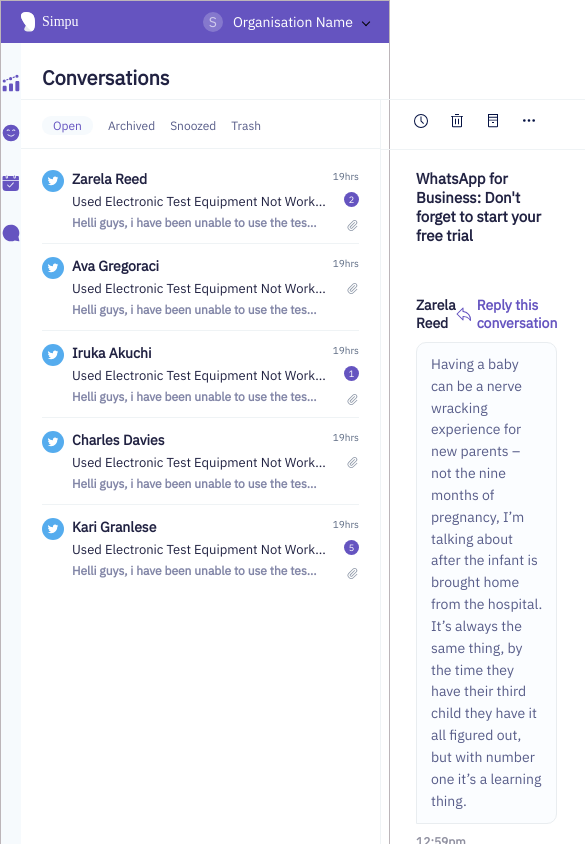
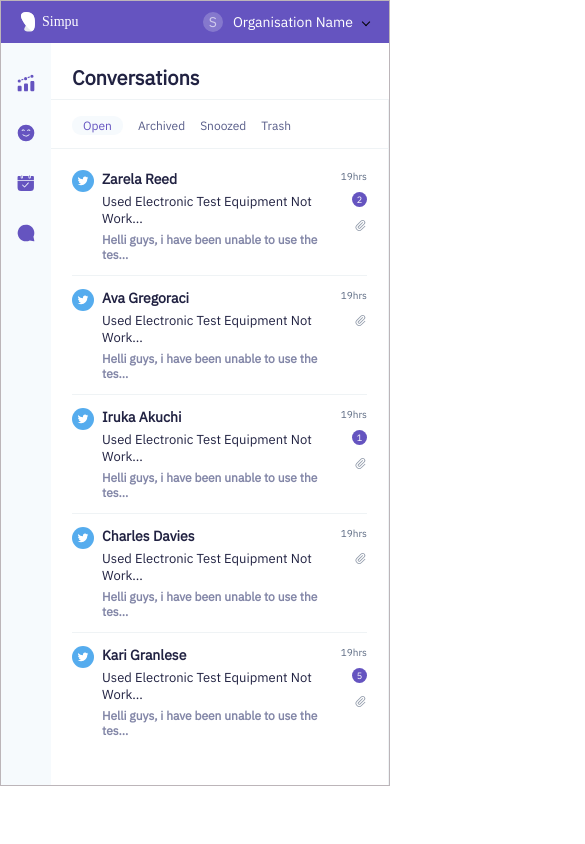
Before and after one commit to davidobodo/simpu-interview-challenge, a React (Create React App) app: page / in a window 390 px wide. Shown: the top 844 px of the page, 585 px wide, since content can reach past the window. Built offline with nearby package versions, Linux system fonts and the light colour scheme.

Commit message:
add little mobile responsiveness

```diff
--- a/src/components/chats/style.js
+++ b/src/components/chats/style.js
@@ -3,6 +3,10 @@ import styled from 'styled-components';
 export const ChatsWrapper = styled.div`
     border-right: 1px solid #EFF3F5;
     width: 360px;
+
+    @media(max-width: 765px){
+        width: 100%;
+    }
 
     nav{
         padding: 14px 21px;
--- a/src/layouts/body/style.js
+++ b/src/layouts/body/style.js
@@ -13,6 +13,10 @@ h2{
 
     .windows{
         flex: 1;
+
+        @media(max-width: 765px){
+            display: none;
+        }
 
         &__header{
             display: flex;
@@ -80,6 +84,8 @@ h2{
             display: flex;
             height: 900px;
         }
+
+
     }
 }
 `;
```
